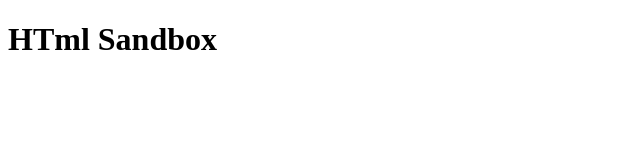
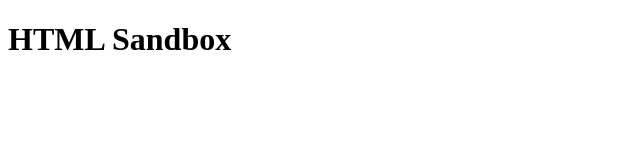
Before and after one commit to PeterGadell/HTMLSandbox, a plain HTML site: page index.html in a window 1280 px wide. Shown: the whole page, without its empty margins (0-640 px from the left). Drawn offline with Linux system fonts and the light colour scheme.

Commit message:
second commit

```diff
--- a/index.html
+++ b/index.html
@@ -4,10 +4,10 @@
     <meta charset="UTF-8">
     <meta http-equiv="X-UA-Compatible" content="IE=edge">
     <meta name="viewport" content="width=device-width, initial-scale=1.0">
-    <title>Html Sandbox</title>
+    <title>HTML Sandbox</title>
 </head>
 <body>
-    <h1>HTml Sandbox</h1>
+    <h1>HTML Sandbox</h1>
 
 </body>
 </html>
```
